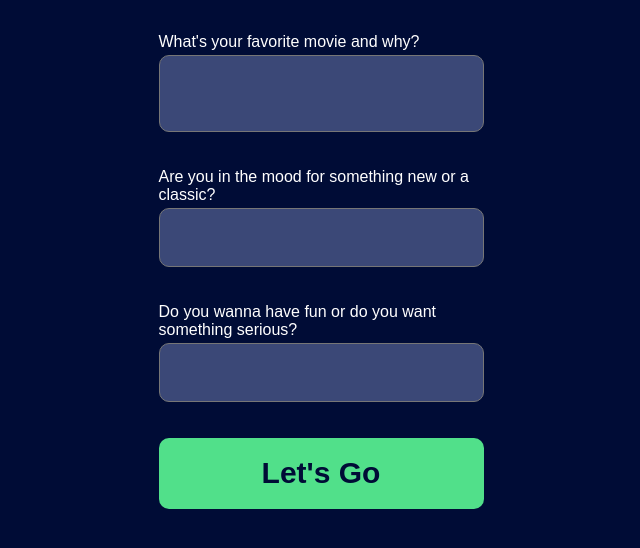
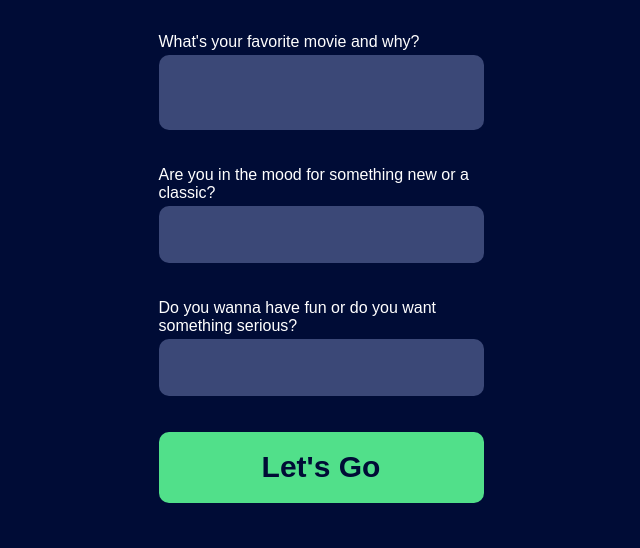
Before and after one commit to Makkatlahi/movie-ai-app, a website built with Vite: page index.html in a window 1280 px wide. Shown: the part 230-778 px from the top of the page, without its empty margins (319-959 px from the left). Built offline with nearby package versions, Linux system fonts and the light colour scheme; no server answers.

```diff
--- a/index.css
+++ b/index.css
@@ -68,6 +68,7 @@
   padding: 9px 12px 12px 11px;
   width: 325px;
   resize: none;
+  border: none;
 }
 
 .main__form > button {
--- a/index.js
+++ b/index.js
@@ -1 +1 @@
-import { openai, supabase } from './config.js';
+import { openai, supabase } from "./config.js";
```
Also changed, not shown: 1 other file.
